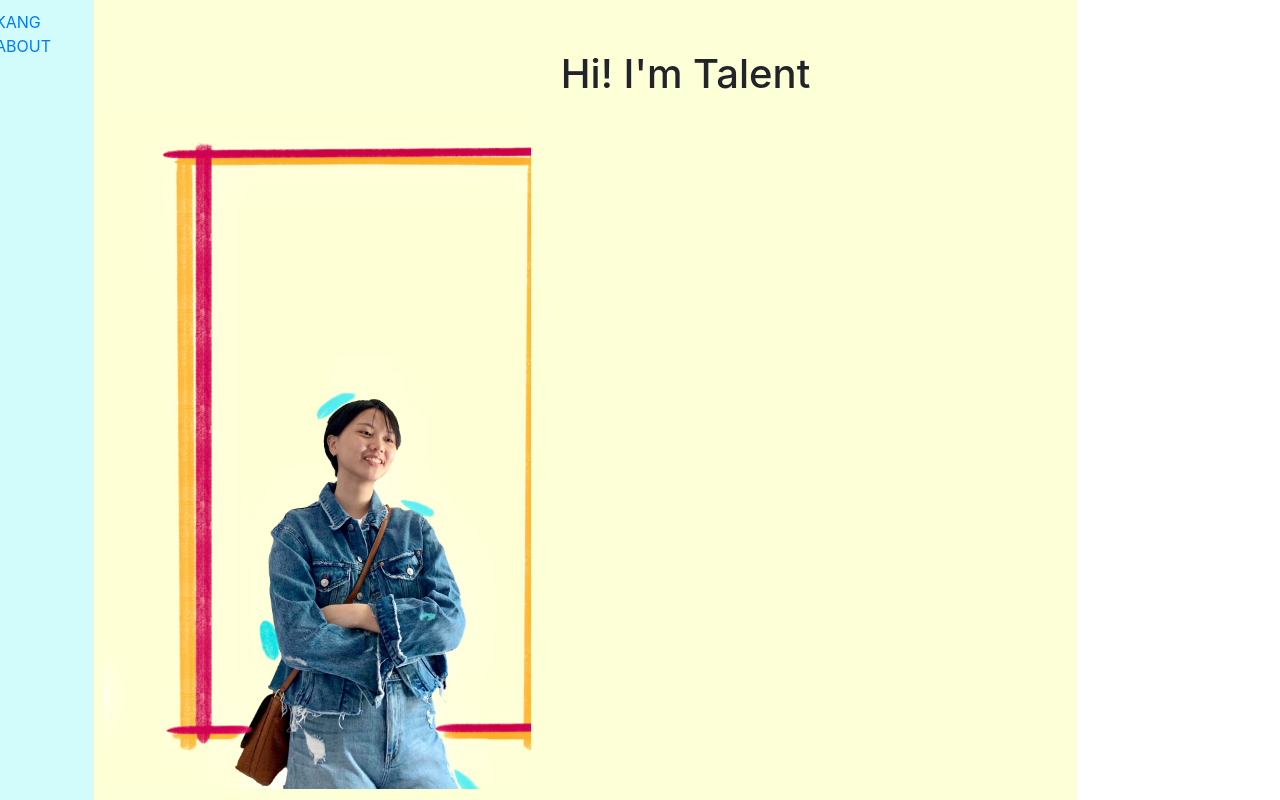
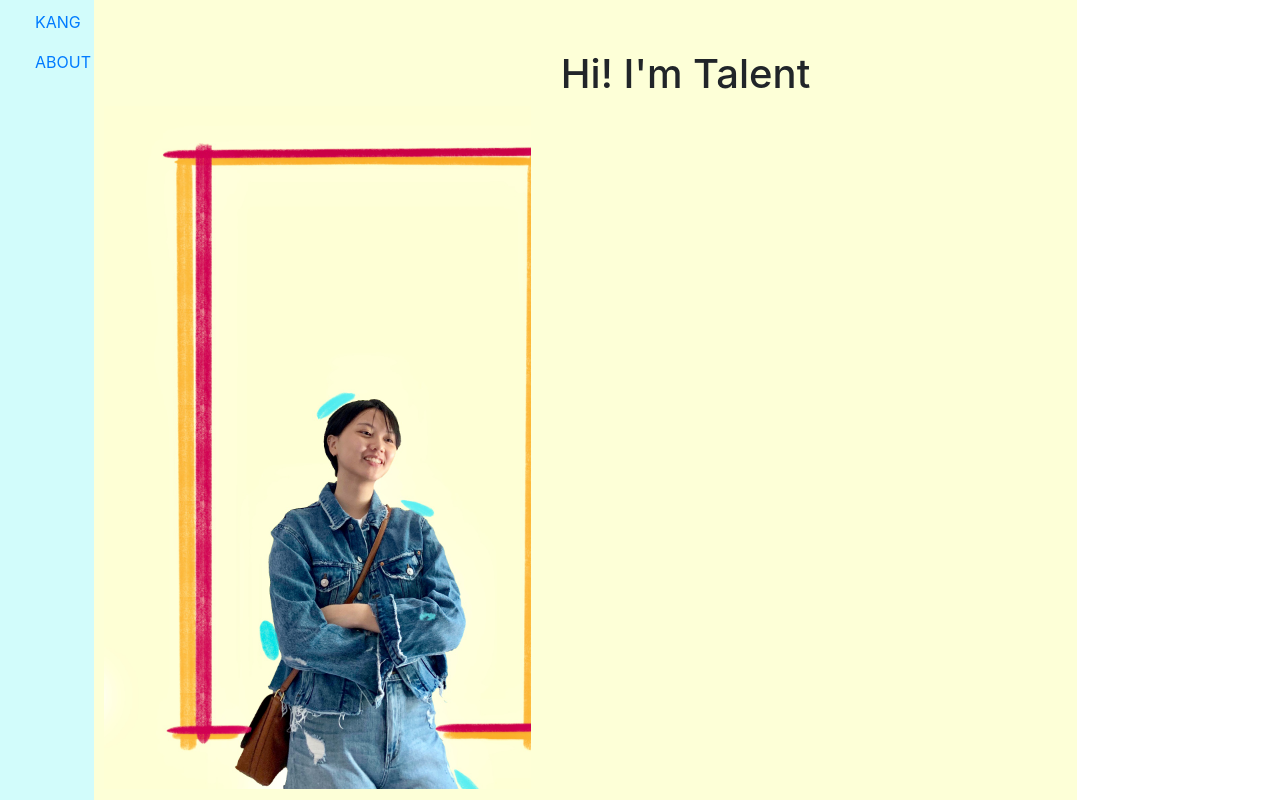
Before and after one commit to tlim-lab/tlim-lab.github.io, a plain HTML site: page Kang/index.html in a window 1280 px wide. Drawn offline with nearby package versions, Linux system fonts and the light colour scheme.

Commit message:
Update index.html

```diff
--- a/Kang/index.html
+++ b/Kang/index.html
@@ -23,12 +23,12 @@
 
         <div class="row">
             <div id = "sidebar" class="sidebar col-lg-1 col-md-1" style="background-color: #d2fcfb;" >
-                <a href="index.html">
+                <ul><a href="index.html">
                     KANG
-                </a>
-                <a href="about.html">
+                </a></ul>
+                <ul><a href="about.html">
                     ABOUT
-                </a>
+                </a></ul>
             </div>
 
             <div class="main col-lg-4 col-md-3" style="background-color: #fdffd7;">
```
